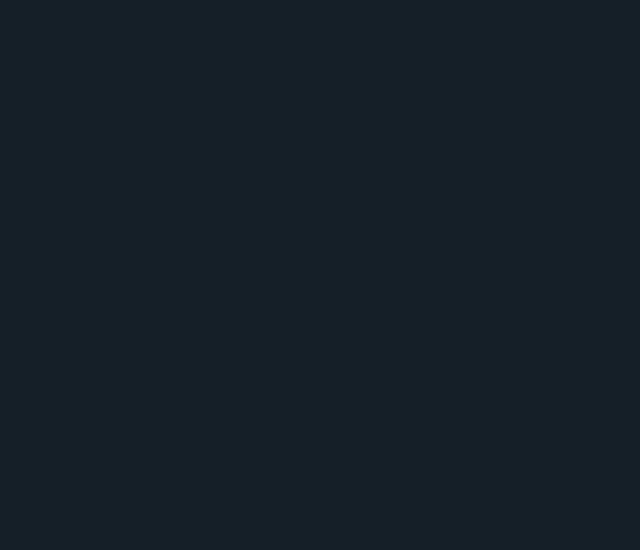
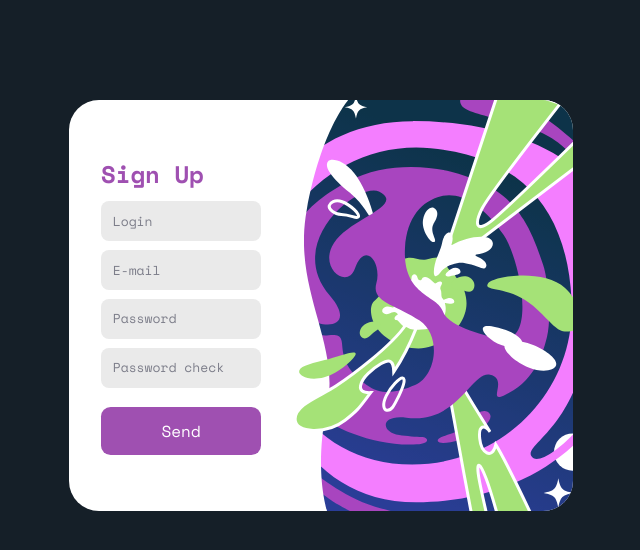
Before and after one commit to mayamolodec/astro-quiz-app, a React (Vite) app: page /regiform in a window 1280 px wide. Before the commit this address had no page. Shown: the top 550 px of the page, without its empty margins (319-959 px from the left). Built offline with nearby package versions, Linux system fonts and the light colour scheme.

Commit message:
Make registration form layout

```diff
--- a/src/App.jsx
+++ b/src/App.jsx
@@ -3,12 +3,14 @@ import { Route, Navigate, Routes } from "react-router-dom";
 
 import ListQuizzes from "./components/ListQuizzes";
 import QuizCard from "./components/QuizCard";
+import RegisterForm from "./components/RegisterForm";
 
 function App() {
   return (
     <>
       <Routes>
         <Route path="/quiz" element={<ListQuizzes />} />
+        <Route path="/regiform" element={< RegisterForm />} />
         <Route path="/quiz/:id" element={<QuizCard />} />
         <Route path="/" element={<Navigate to="/quiz" replace />} />
       </Routes>
--- /dev/null
+++ b/src/components/RegisterForm/RegisterForm.module.scss
@@ -0,0 +1,114 @@
+$font-size-base: 1em;
+$font-size-lg: 1.5em;
+$border-width: 0.0625em;
+$border-radius: 1.875em;
+$border-radius-small: 0.6em;
+
+@keyframes fancyFade {
+    0% {
+        opacity: 0;
+        transform: scale(0.98);
+        filter: blur(0.25em);
+    }
+
+    100% {
+        opacity: 1;
+        transform: scale(1);
+        filter: blur(0);
+    }
+}
+
+.container {
+    animation: fancyFade 0.8s ease-out;
+    display: flex;
+    flex-direction: row;
+    align-items: center;
+    margin: 5em auto;
+    border-radius: $border-radius;
+    background-color: white;
+    width: 100%;
+    max-width: fit-content;
+    overflow: hidden;
+
+    &__form {
+        margin: 2em;
+        display: flex;
+        flex-direction: column;
+        gap: 0.6em;
+        flex: 1;
+        max-width: 10em;
+    }
+
+    &__form-headline {
+        color: #9F50B1;
+        font-size: $font-size-lg;
+    }
+
+    &__form-input {
+        border-radius: $border-radius-small;
+        height: 2.8em;
+        border: none;
+        background-color: #eaeaea;
+        transition: background-color 0.2s;
+
+        &:hover {
+            background-color: rgb(239, 226, 245);
+        }
+
+        &:focus {
+            outline: none;
+            box-shadow: 0 0 0 2px #e6b1f2;
+        }
+
+        &::placeholder {
+            color: #7d7e8a;
+            font-family: "Space Mono", serif;
+            font-size: small;
+            padding: 0.25em 0.75em;
+        }
+
+        &:not(:placeholder-shown) {
+            background-color: rgb(239, 226, 245);
+        }
+    }
+
+    &__form-button {
+        margin-top: 10px;
+        width: 100%;
+        border: none;
+        border-radius: $border-radius-small;
+        background-color: #9F50B1;
+        padding: 0.75em;
+        color: white;
+        font-family: "Space Mono", serif;
+        font-size: $font-size-base;
+        cursor: pointer;
+        transition: background-color 0.2s;
+
+        &:hover {
+            background-color: #8c489c;
+        }
+    }
+
+    &__img {
+        object-fit: cover;
+        width: 17.5em;
+        height: 100%;
+    }
+
+    @media (max-width: 480px) {
+        margin: 1.25em auto;
+        flex-direction: column;
+        height: 27em;
+        position: relative;
+
+        &__img {
+            position: absolute;
+            bottom: -37%;
+            left: 65%;
+            transform: translateX(-60%) rotate(90deg) scaleX(0.85) scale(0.8);
+            height: 19em;
+
+        }
+    }
+}
--- /dev/null
+++ b/src/components/RegisterForm/index.jsx
@@ -0,0 +1,29 @@
+import React from "react";
+
+import regiFormImg from "../../assets/Frame5_2.svg";
+
+import styles from "./RegisterForm.module.scss"
+
+export default function RegisterForm() {
+
+    return (
+        <>
+            <div className={styles["container"]}>
+                <form className={styles["container__form"]}>
+                    <div className={styles["container__form-headline"]}>Sign Up</div>
+                    <input className={styles["container__form-input"]} type="text" name="login" placeholder="Login" />
+
+                    <input className={styles["container__form-input"]} type="email" name="email" placeholder="E-mail" />
+
+                    <input className={styles["container__form-input"]} type="password" name="password" placeholder="Password" />
+
+                    <input className={styles["container__form-input"]} type="password" name="passwordOK" placeholder="Password check" />
+                    <button className={styles["container__form-button"]} >
+                        Send
+                    </button>
+                </form>
+                <img className={styles["container__img"]} src={regiFormImg} alt="Registration illustration" />
+            </div>
+        </>
+    )
+}
--- a/src/index.scss
+++ b/src/index.scss
@@ -2,7 +2,7 @@
   max-width: 1000px;
   display: flex;
   flex-direction: column;
-  align-items: start;
+  align-items: center;
   font-family: "Space Mono", serif;
   font-weight: 700;
   font-style: normal;
```
Also changed, not shown: src/assets/Frame5_2.svg (added), 1 other file (tests, documents, lock files or other folders).
